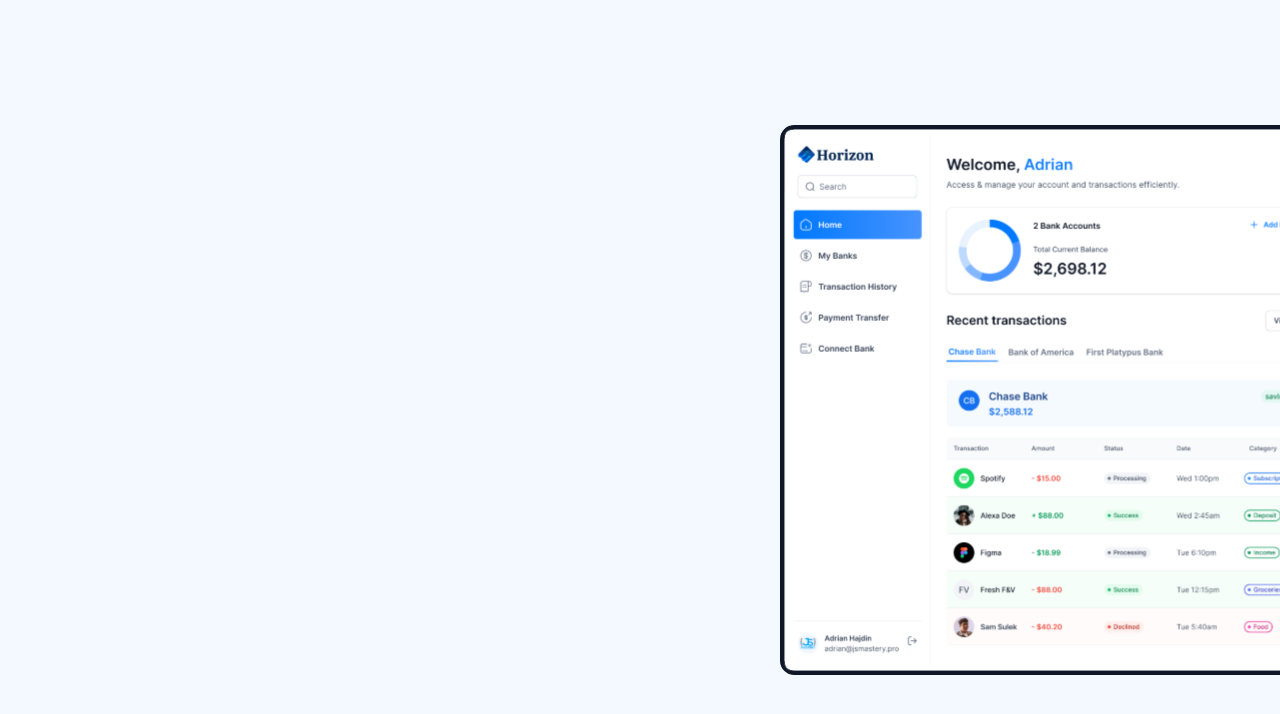
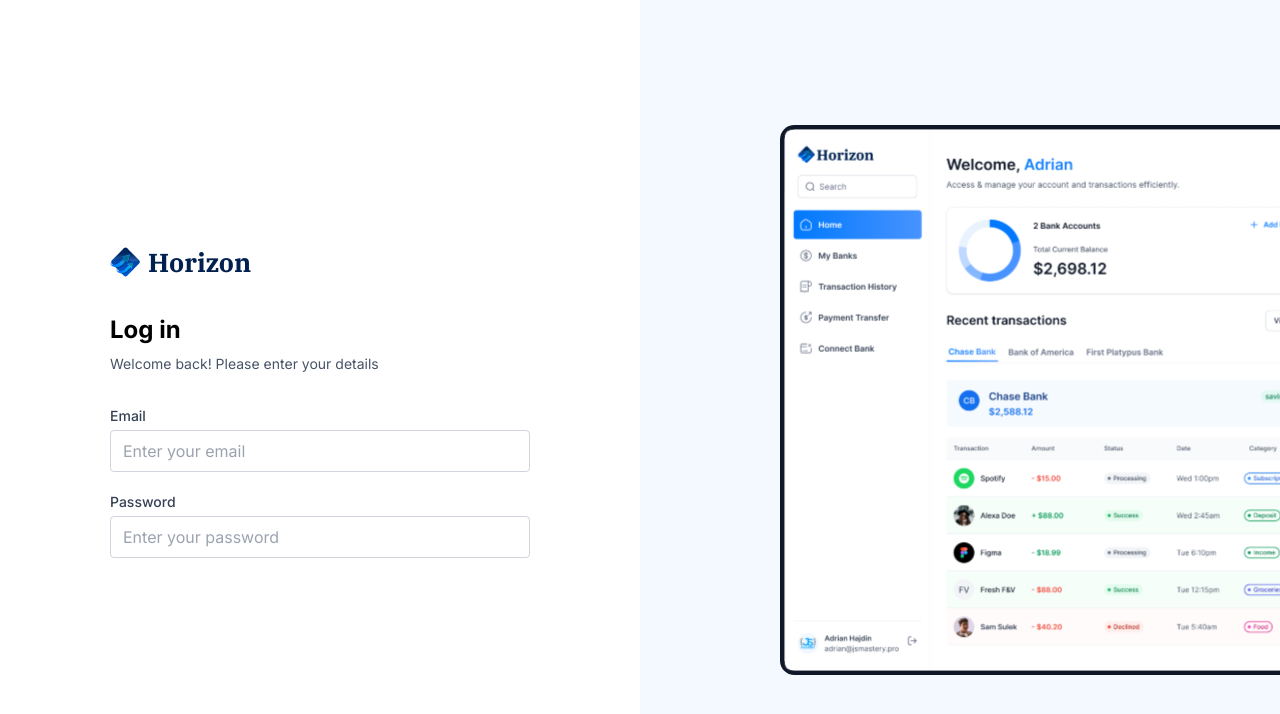
Before and after one commit to NourAlSalhi/Banking-App, a Next.js app: page /sign-in in a window 1280 px wide. Shown: the top 714 px of the page. Built offline with nearby package versions, Linux system fonts and the light colour scheme.

Commit message:
edit page login, sign up and form

```diff
--- a/app/(auth)/components/AuthForm/index.tsx
+++ b/app/(auth)/components/AuthForm/index.tsx
@@ -1,5 +1,71 @@
-const AuthForm = () => {
-  return <div></div>;
+"use client";
+import Input from "@/app/components/Input";
+import { useForm, FormProvider } from "react-hook-form";
+import Link from "next/link";
+import Image from "next/image";
+interface FormData {
+  firstName: string;
+  email: string;
+}
+const AuthForm = ({ type }: { type: string }) => {
+  const methods = useForm<FormData>({
+    defaultValues: {
+      firstName: "",
+      email: "",
+    },
+  });
+  const onSubmit = (data: FormData) => {
+    console.log(data);
+  };
+  return (
+    <section className="auth-form">
+      <nav className="flex flex-col gap-4">
+        <Link href="/" className="cursor-pointer flex items-center gap-2">
+          <Image
+            src="/icons/logo.svg"
+            width={34}
+            height={34}
+            alt="Horizon logo"
+            className="size-[30px] max-xl:size-10"
+          />
+          <h1 className="sidebar-logo">Horizon</h1>
+        </Link>
+      </nav>
+      {type === "sign-in" ? (
+        <div>
+          <h1 className="text-2xl font-bold mb-2">Log in</h1>
+          <p className="text-sm text-[#475467]">
+            Welcome back! Please enter your details
+          </p>
+        </div>
+      ) : (
+        <div>
+          <h1 className="text-2xl font-bold mb-2">Sign up</h1>
+          <p className="text-sm text-[#475467]">
+          Please enter your details.
+          </p>
+        </div>
+      )}
+      <FormProvider {...methods}>
+        <form onSubmit={methods.handleSubmit(onSubmit)}>
+          <Input
+            name=""
+            label="Email"
+            type="email"
+            placeholder="Enter your email"
+            className=""
+          />
+          <Input
+            name=""
+            label="Password"
+            type="password"
+            placeholder="Enter your password"
+            className="mt-5"
+          />
+        </form>
+      </FormProvider>
+    </section>
+  );
 };
 
 export default AuthForm;
--- a/app/(auth)/sign-in/page.tsx
+++ b/app/(auth)/sign-in/page.tsx
@@ -1,9 +1,10 @@
+import AuthForm from "../components/AuthForm"
 
 const SignIn = () => {
   return (
-    <div>
-
-    </div>
+    <section className="size-full flex-center max-sm:px-6">
+      <AuthForm type= "sign-in"/>
+    </section>
   )
 }
 
--- a/app/(auth)/sign-up/page.tsx
+++ b/app/(auth)/sign-up/page.tsx
@@ -1,7 +1,10 @@
+import AuthForm from "../components/AuthForm"
 
 const SignUp = () => {
   return (
-    <div></div>
+    <section className="size-full flex-center max-sm:px-6">
+      <AuthForm type= "sign-up"/>
+    </section>
   )
 }
 
--- a/app/components/Input/index.tsx
+++ b/app/components/Input/index.tsx
@@ -1,7 +1,49 @@
-import React from "react";
+// components/FormInput.tsx
+"use client";
 
-const Input = () => {
-  return <div>Input</div>;
+import { useFormContext, Controller } from 'react-hook-form';
+
+interface FormInputProps {
+  name: string;
+  label?: string;
+  type?: string;
+  placeholder?: string;
+  className?: string;
+}
+
+const Input: React.FC<FormInputProps> = ({
+  name,
+  label,
+  type = "text",
+  placeholder = "",
+  className = "",
+}) => {
+  const { control, formState: { errors } } = useFormContext(); // Use context to access the form methods
+
+  return (
+    <div className={`flex flex-col ${className}`}>
+      {label && <label className="mb-1 text-sm font-medium text-gray-700">{label}</label>}
+      <Controller
+        name={name}
+        control={control}
+        render={({ field }) => (
+          <input
+            {...field}
+            type={type}
+            placeholder={placeholder}
+            className={`py-2 px-3 border rounded ${
+              errors[name] ? 'border-red-500' : 'border-gray-300'
+            }`}
+          />
+        )}
+      />
+      {errors[name] && (
+        <p className="mt-1 text-xs text-red-500">
+          {(errors[name]?.message as string) || 'This field is required'}
+        </p>
+      )}
+    </div>
+  );
 };
 
 export default Input;
--- a/package.json
+++ b/package.json
@@ -16,6 +16,7 @@
     "react-chartjs-2": "^5.2.0",
     "react-countup": "^6.5.3",
     "react-dom": "^18.2.0",
+    "react-hook-form": "^7.53.1",
     "tailwindcss-animate": "^1.0.7"
   },
   "devDependencies": {
```
Also changed, not shown: 1 other file (tests, documents, lock files or other folders).
